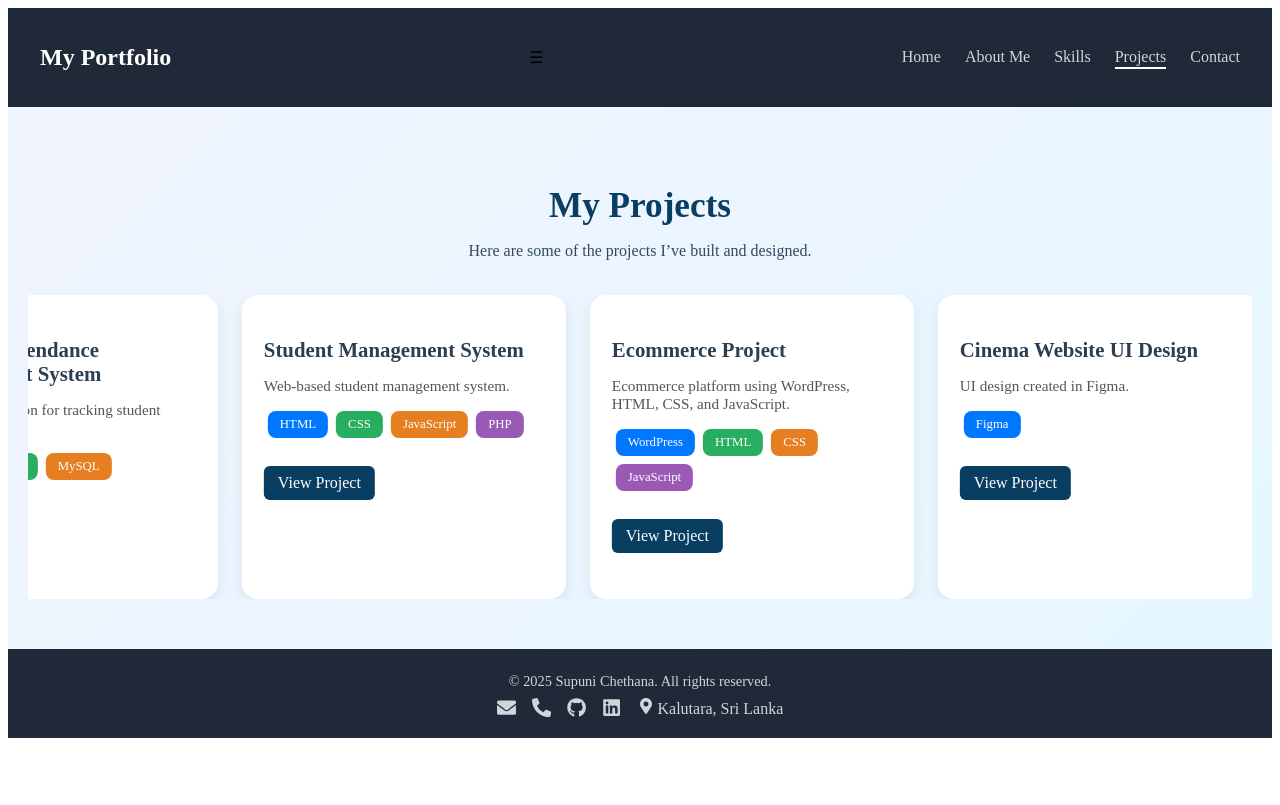
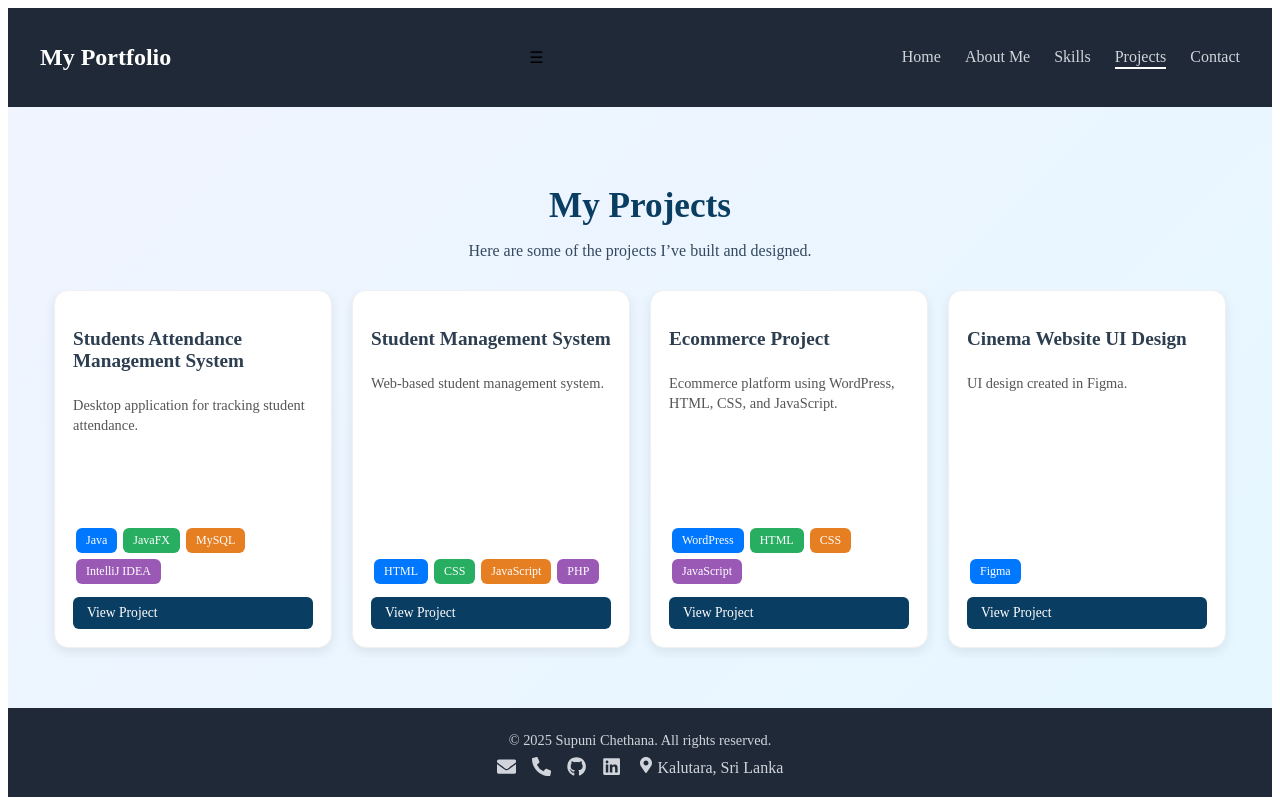
Before and after one commit to pdschethana/MyPortfolio, a React (Vite) app: page /projects in a window 1280 px wide. Built offline with nearby package versions, Linux system fonts and the light colour scheme.

Commit message:
edited projects page

```diff
--- a/src/pages/Projects.css
+++ b/src/pages/Projects.css
@@ -2,7 +2,6 @@
   padding: 50px 20px;
   text-align: center;
   background: linear-gradient(135deg, #f0f4ff, #e6f7ff);
-    overflow: hidden;
 }
 
 .projects-header h2 {
@@ -13,108 +12,114 @@
 
 .projects-intro {
   color: #34495e;
-    margin-bottom: 35px;
+  margin-bottom: 30px;
   font-size: 1rem;
 }
 
-  .projects-marquee {
-    position: relative;
-    overflow: hidden;
-    width: 100%;
+/* --- Flex Layout for One Row --- */
+.projects-grid {
+  display: flex;
+  justify-content: center;   /* center row */
+  align-items: stretch;      /* ✅ equal heights */
+  gap: 20px;                 /* space between cards */
+  flex-wrap: nowrap;         /* ✅ force one row */
+  overflow-x: auto;          /* ✅ allow scroll if too many cards */
+  padding-bottom: 10px;
 }
 
-  .projects-track {
+/* --- Project Card --- */
+.project-card {
+  flex: 0 0 240px; /* ✅ fixed equal width */
+  background: #ffffff;
+  border-radius: 14px;
+  padding: 18px;
+  text-align: left;
+  box-shadow: 0 4px 12px rgba(0, 0, 0, 0.08);
+  transition: transform 0.25s ease, box-shadow 0.25s ease, background 0.3s ease;
+  border: 1px solid #f0f0f0;
   display: flex;
-    gap: 24px;
-    animation: scroll 25s linear infinite;
-  }
-
-  .project-card {
-    flex: 0 0 auto;
-    width: 280px;
-    background: #ffffff;
-    border-radius: 16px;
-    padding: 22px;
-    text-align: left;
-    box-shadow: 0 6px 16px rgba(0, 0, 0, 0.08);
-    transition: transform 0.3s ease, box-shadow 0.3s ease;
+  flex-direction: column; /* stack content */
+  justify-content: space-between; /* stretch content */
+  height: 320px; /* ✅ fixed equal height */
 }
 
 .project-card:hover {
-    transform: translateY(-8px);
-    box-shadow: 0 8px 20px rgba(0, 0, 0, 0.15);
+  transform: translateY(-6px) scale(1.03);
+  box-shadow: 0 8px 18px rgba(0, 0, 0, 0.15);
+  background: linear-gradient(135deg, #f9fbff, #eef7ff);
+  border-color: #0077ff;
 }
 
+/* --- Text Styling --- */
 .project-card h3 {
-    font-size: 1.3rem;
-    margin-bottom: 10px;
+  font-size: 1.2rem;
+  margin-bottom: 8px;
   color: #2c3e50;
 }
 
 .project-card p {
   color: #555;
-    font-size: 0.95rem;
+  font-size: 0.9rem;
   margin-bottom: 12px;
+  line-height: 1.4;
+  flex-grow: 1; /* ✅ pushes footer down */
 }
 
+/* --- Tech Badges --- */
 .project-tech {
-    margin: 12px 0;
+  margin: 10px 0;
 }
 
 .tech-badge {
   display: inline-block;
   background: #0077ff;
   color: #fff;
-    border-radius: 8px;
-    padding: 6px 12px;
-    margin: 4px;
-    font-size: 0.8rem;
+  border-radius: 6px;
+  padding: 5px 10px;
+  margin: 3px;
+  font-size: 0.75rem;
   font-weight: 500;
-    transition: background 0.3s ease;
+  transition: transform 0.2s ease, background 0.2s ease;
 }
 
-  .tech-badge:nth-child(1) { background: #0077ff; } /* Blue */
-  .tech-badge:nth-child(2) { background: #27ae60; } /* Green */
-  .tech-badge:nth-child(3) { background: #e67e22; } /* Orange */
-  .tech-badge:nth-child(4) { background: #9b59b6; } /* Purple */
+.tech-badge:hover {
+  transform: scale(1.1);
+  background: #1e90ff;
+}
 
+/* Different badge colors */
+.tech-badge:nth-child(2) { background: #27ae60; }
+.tech-badge:nth-child(3) { background: #e67e22; }
+.tech-badge:nth-child(4) { background: #9b59b6; }
+
+/* --- Links --- */
 .project-link {
   display: inline-block;
-    margin-top: 12px;
+  margin-top: auto;
   text-decoration: none;
   background: #0a3d62;
   color: #fff;
   padding: 8px 14px;
   border-radius: 6px;
+  font-size: 0.85rem;
   font-weight: 500;
-    transition: background 0.3s ease;
+  transition: background 0.25s ease, transform 0.2s ease;
 }
 
 .project-link:hover {
   background: #1e90ff;
+  transform: translateY(-2px);
 }
 
-  /* Marquee Animation */
-  @keyframes scroll {
-    0% { transform: translateX(0); }
-    100% { transform: translateX(-50%); }
+/* ✅ Mobile Fix */
+@media (max-width: 768px) {
+  .projects-grid {
+    flex-wrap: wrap; /* ✅ stack on small screens */
+    justify-content: center;
   }
 
-  /* ✅ Responsive Fix */
-  @media (max-width: 768px) {
   .project-card {
-      width: 230px;
-      padding: 18px;
-    }
-
-    .projects-track {
-      gap: 18px;
-      animation: scroll 20s linear infinite;
+    flex: 0 0 90%;
+    height: auto; /* allow flexible height on mobile */
   }
 }
-
-  @media (max-width: 480px) {
-    .project-card {
-      width: 200px;
-    }
-  }
--- a/src/pages/Projects.jsx
+++ b/src/pages/Projects.jsx
@@ -38,9 +38,8 @@ function Projects() {
         </p>
       </div>
 
-      <div className="projects-marquee">
-        <div className="projects-track">
-          {[...projects, ...projects].map((project, index) => (
+      <div className="projects-grid">
+        {projects.map((project, index) => (
           <div className="project-card" key={index}>
             <h3>{project.title}</h3>
             <p>{project.description}</p>
@@ -65,7 +64,6 @@ function Projects() {
         ))}
       </div>
     </div>
-    </div>
   );
 }
 
```
Lines whose indentation alone changed are shown as unchanged.
